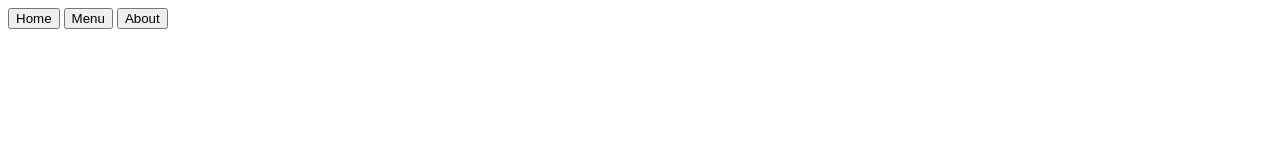
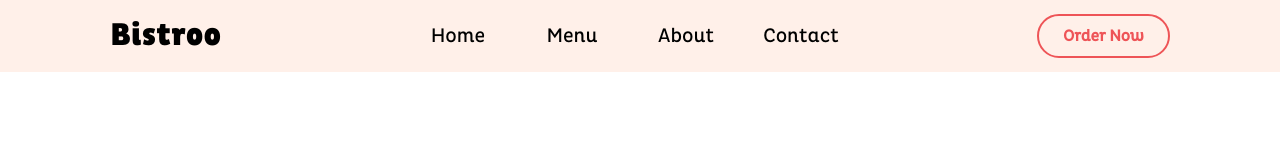
Before and after one commit to Udbhav227/restaurant-page, a website built with webpack: page src/template.html in a window 1280 px wide. Built offline with nearby package versions, Linux system fonts and the light colour scheme.

Commit message:
add styles and layout for header and navigation sections

```diff
--- a/src/index.js
+++ b/src/index.js
@@ -1 +1,4 @@
+import './style/joshreset.css';
+import './style/style.css';
+
 console.log('working')
--- /dev/null
+++ b/src/style/joshreset.css
@@ -0,0 +1,47 @@
+/* 1. Use a more-intuitive box-sizing model */
+*, *::before, *::after {
+  box-sizing: border-box;
+}
+
+/* 2. Remove default margin */
+* {
+  margin: 0;
+}
+
+body {
+  /* 3. Add accessible line-height */
+  line-height: 1.5;
+  /* 4. Improve text rendering */
+  -webkit-font-smoothing: antialiased;
+}
+
+/* 5. Improve media defaults */
+img, picture, video, canvas, svg {
+  display: block;
+  max-width: 100%;
+}
+
+/* 6. Inherit fonts for form controls */
+input, button, textarea, select {
+  font: inherit;
+}
+
+/* 7. Avoid text overflows */
+p, h1, h2, h3, h4, h5, h6 {
+  overflow-wrap: break-word;
+}
+
+/* 8. Improve line wrapping */
+p {
+  text-wrap: pretty;
+}
+h1, h2, h3, h4, h5, h6 {
+  text-wrap: balance;
+}
+
+/*
+  9. Create a root stacking context
+*/
+#root, #__next {
+  isolation: isolate;
+}
--- /dev/null
+++ b/src/style/style.css
@@ -0,0 +1,99 @@
+@font-face {
+  font-family: pluto-bold;
+  src: url('../fonts/pluto-font-family/HvDTrial_Pluto-CondBlack-BF6486959ed9374.otf');
+}
+@font-face {
+  font-family: pluto-light;
+  src: url('../fonts/pluto-font-family/HvDTrial_Pluto-CondRegular-BF6486959e6db70.otf');
+}
+
+* {
+  padding: 0;
+  text-decoration: none;
+}
+
+body {
+  display: flex;
+  flex-direction: column;
+}
+
+/* Header  Section*/
+.restro-name {
+  font-family: pluto-bold, sans-serif;
+  font-size: xx-large;
+}
+
+nav {
+  background-color: rgba(255, 240, 233, 1);
+  font-size: 20px;
+  display: flex;
+  justify-content: space-between;
+  align-items: center;
+  padding: 12px 110px;
+}
+
+nav button {
+  font-family: pluto-light, sans-serif;
+  padding: 8px;
+  background-color: rgba(255, 240, 233, 1);
+  cursor: pointer;
+}
+
+
+.nav-center {
+  display: flex;
+  flex-grow: 1;
+  justify-content: center;
+  gap: 24px;
+}
+
+.nav-center button{
+  border: none;
+}
+
+.order-now {
+  padding-left: 24px;
+  padding-right: 24px;
+  border: solid rgba(238, 84, 87, 1) 2px;
+  border-radius: 24px;
+  font-size: 16px;
+  font-weight: bold;
+  color: rgba(238, 84, 87, 1);
+  background: transparent;
+  cursor: pointer;
+  transition: all 0.3s ease-in-out;
+  position: relative;
+  overflow: hidden;
+}
+
+/* Hero Section  */
+
+/* Animations */
+.order-now:hover {
+  color: white;
+  background-color: rgba(238, 84, 87, 1);
+  box-shadow: 0 0 10px rgba(238, 84, 87, 0.6);
+}
+
+.underline {
+  width: 90px;
+}
+
+.underline {
+  position: relative;
+}
+
+.underline:after {
+  content: '';
+  position: absolute;
+  background-color: rgba(238,84,87,255);
+  height: 3px;
+  width: 0;
+  left: 0;
+  bottom: 5px;
+  transition: 0.3s;
+}
+
+.underline:hover:after {
+  width: 100%;
+}
--- a/src/template.html
+++ b/src/template.html
@@ -3,17 +3,30 @@
 <head>
   <meta charset="UTF-8">
   <meta name="viewport" content="width=device-width, initial-scale=1.0">
+  <link rel="stylesheet" href="style/joshreset.css">
+  <link rel="stylesheet" href="style/style.css">
   <title>Document</title>
 </head>
 <body>
   <header>
     <nav>
-      <button>Home</button>
-      <button>Menu</button>
-      <button>About</button>
+      <div class="nav-left">
+        <p class="restro-name">Bistroo</p>
+      </div>
+      <div class="nav-center">
+        <button class="underline">Home</button>
+        <button class="underline">Menu</button>
+        <button class="underline">About</button>
+        <button class="underline">Contact</button>
+      </div>
+      <div class="nav-right">
+        <button class="order-now">
+          Order Now
+        </button>
+      </div>
     </nav>
   </header>
-  <div id="content">
+  <div class="content">
 
   </div>
 </body>
```
Also changed, not shown: src/fonts/pluto-font-family/HvDTrial_Pluto-CondBlack-BF6486959ed9374.otf (added), src/fonts/pluto-font-family/HvDTrial_Pluto-CondRegular-BF6486959e6db70.otf (added).
